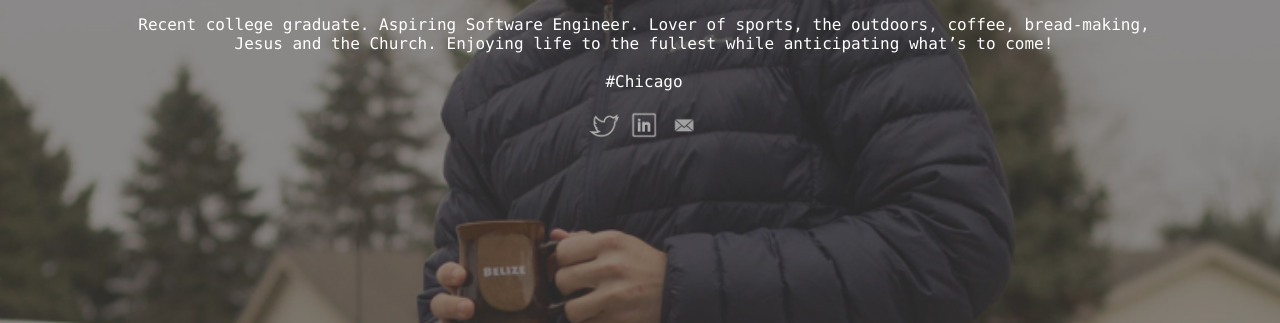
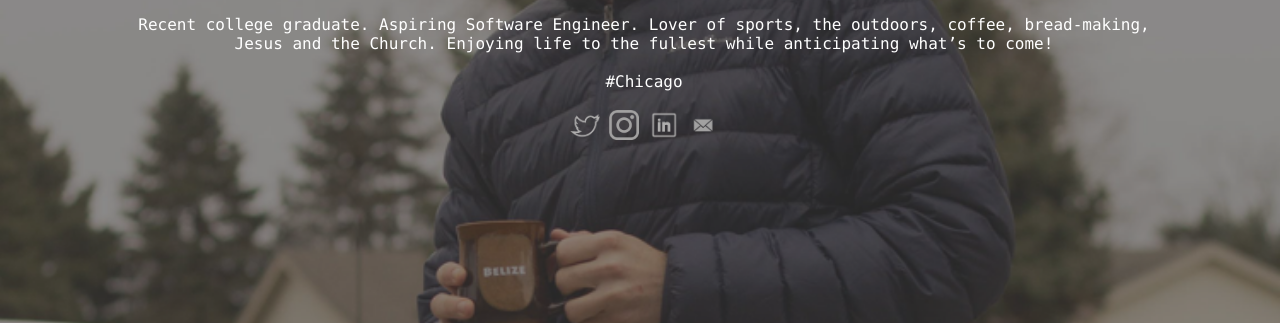
Before and after one commit to brandonhaak/brandonhaak.github.io, a Jekyll site: the page built from index.html, in a window 1280 px wide. Shown: the part 426-749 px from the top of the page. Built offline with Jekyll 4.4.1, drawn with Linux system fonts in a browser that asks for light colours.

Commit message:
Add instagram link

```diff
--- a/index.html
+++ b/index.html
@@ -14,6 +14,7 @@ title: Brandon Haak
         </body>
         <br /><br />
         <a href="https://www.twitter.com/thebhaak6"><img class="icon" src="/icons/twitter.png" alt="twitter"></a>
+        <a href="https://www.instagram.com/haakeye12"><img class="icon" src="/icons/Instagram.png" alt="instagram"></a>
         <a href="https://www.linkedin.com/in/brandonhaak"><img class="icon" src="/icons/linkedin.png" alt="linkedin"></a>
         <a href="mailto:bkh1997@gmail.com"><img class="icon" src="/icons/mail.png" alt="mail"></a>
         <!-- <a href="https://github.com/brandonhaak?tab=repositories"><img class="icon" src="/icons/github.png" alt="github"></a> -->
```
Also changed, not shown: icons/Instagram.png (added).
